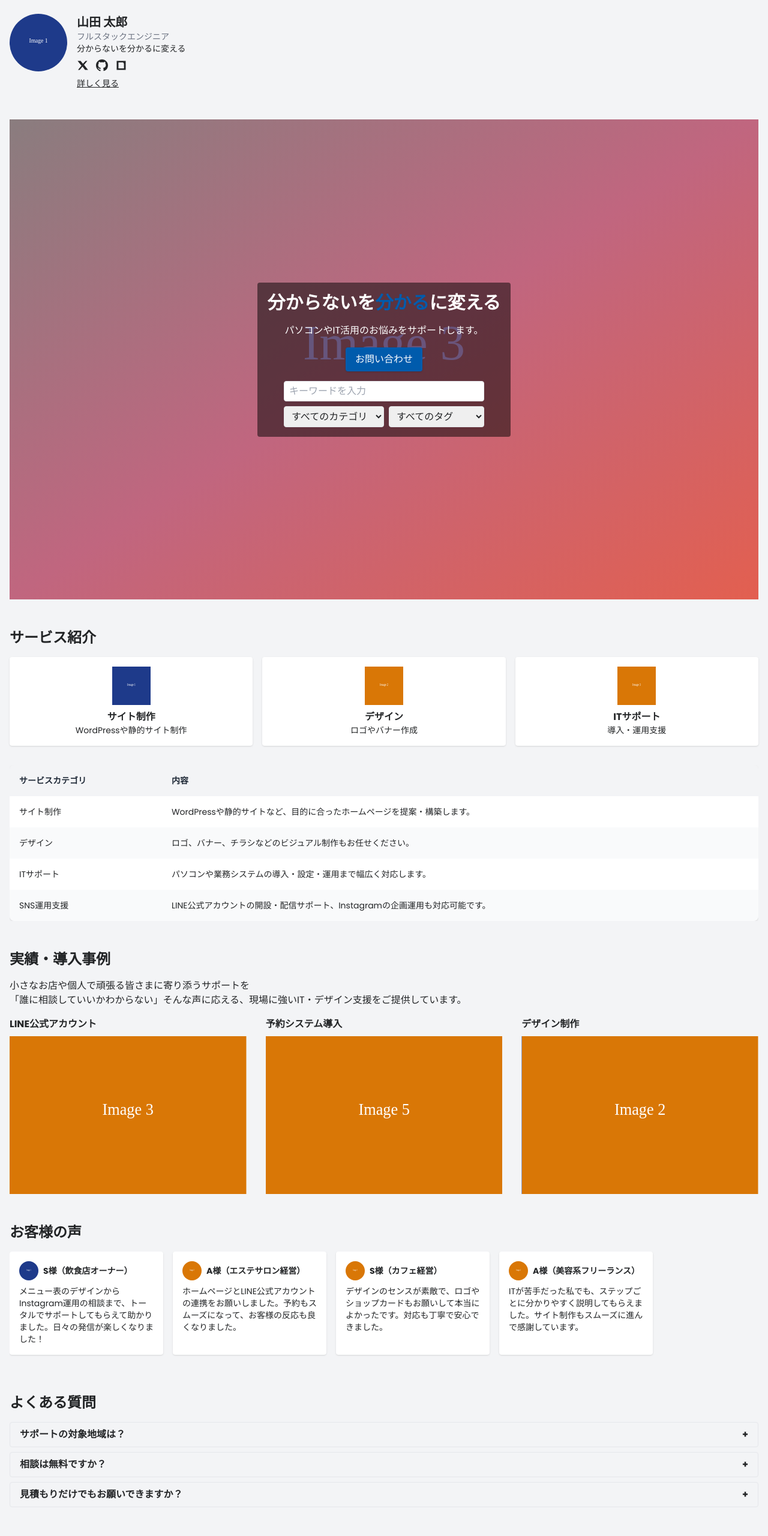
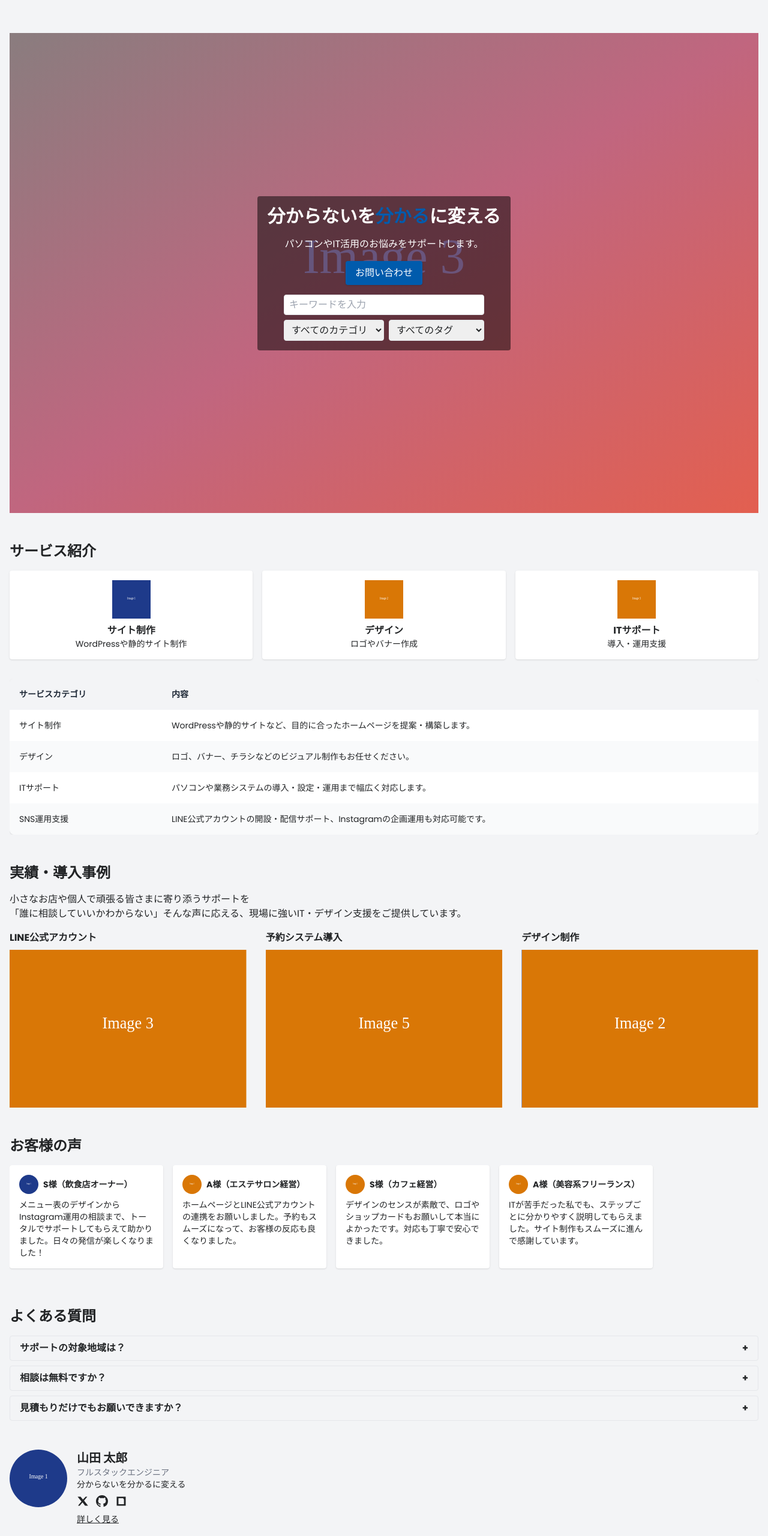
Before and after one commit to maruyamamasaya/Portfolio, a Next.js app: page / in a window 1280 px wide. Shown: the part 180-2740 px from the top of the page at 60% size. Built offline with nearby package versions, Linux system fonts and the light colour scheme.

Commit message:
Move profile section below FAQ

```diff
--- a/src/app/components/HomeWindow.tsx
+++ b/src/app/components/HomeWindow.tsx
@@ -20,11 +20,6 @@ type HomeWindowProps = {
 export default function HomeWindow({ posts }: HomeWindowProps) {
   return (
     <div className="space-y-12">
-      {/* プロフィールセクション */}
-      <section className="mt-4">
-        <Profile />
-      </section>
-
       {/* Heroセクション */}
       <HeroSection />
 
@@ -33,6 +28,10 @@ export default function HomeWindow({ posts }: HomeWindowProps) {
       <WorksSection />
       <TestimonialsSection />
       <FAQSection />
+      {/* プロフィールセクション */}
+      <section className="mt-4">
+        <Profile />
+      </section>
       <CTASection />
 
       {/* おすすめ記事スライダーとブログ一覧 */}
```
